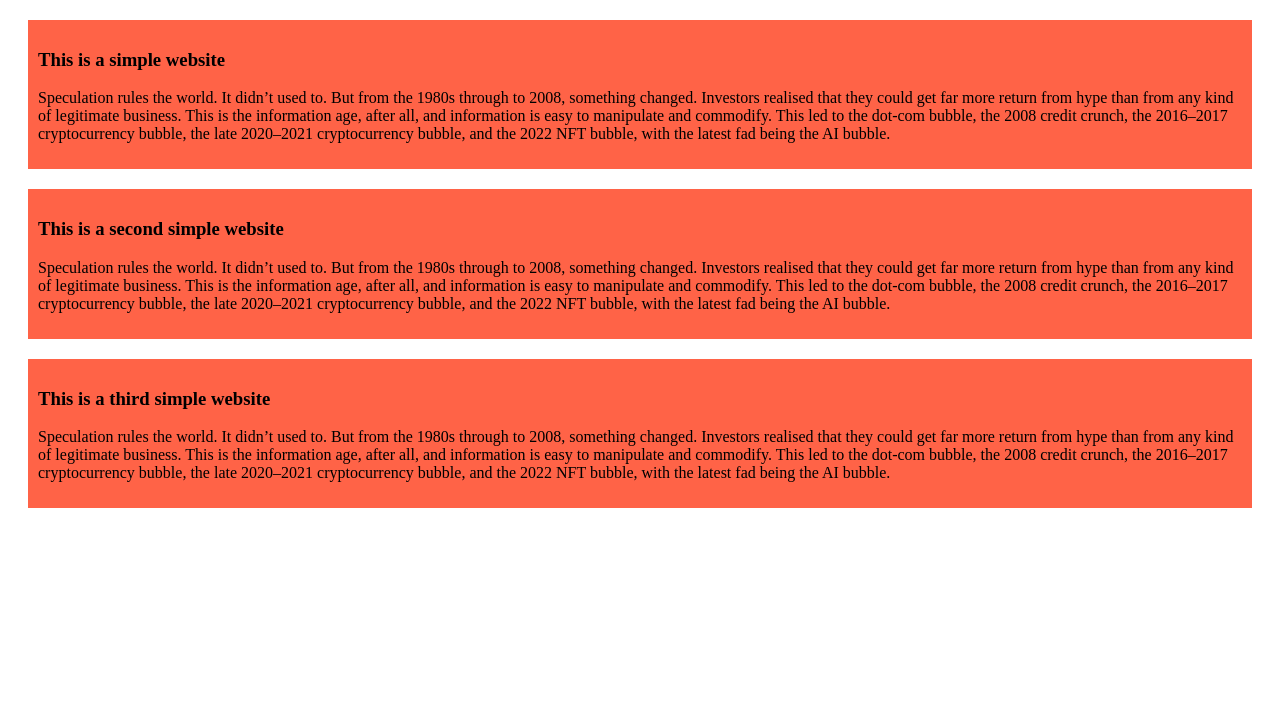
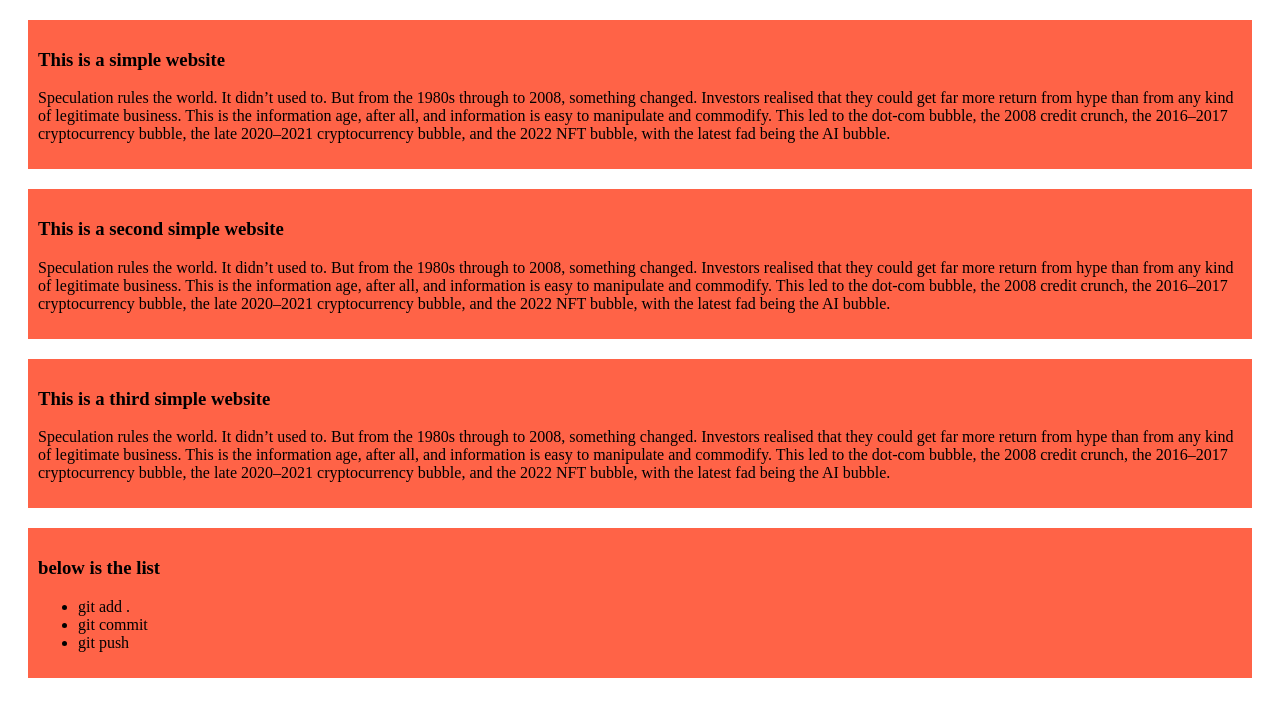
Before and after one commit to adibhussain/my-very-first-repo, a plain HTML site: page index.html in a window 1280 px wide. Drawn offline with Linux system fonts and the light colour scheme.

Commit message:
added the lists

```diff
--- a/index.html
+++ b/index.html
@@ -31,6 +31,14 @@
         cryptocurrency bubble, and the 2022 NFT bubble, with the latest fad being the AI bubble.</p>
 </div>
 
+    <div><h3>below is the list </h3>
+     <ul>
+        <li>git add .</li>
+        <li>git commit</li>
+        <li>git push</li>
+     </ul>
+</div>
+
 
 </body>
 </html>
```
